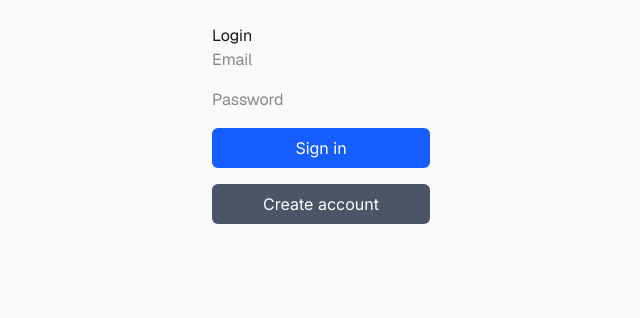
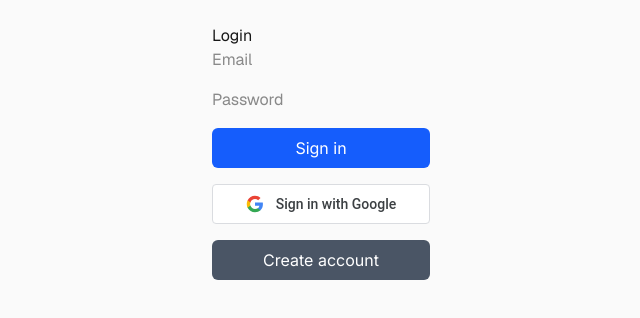
Before and after one commit to laisacaz/react-product-analytics-dashboard, a Next.js app: page / in a window 1280 px wide. Shown: the top 318 px of the page, without its empty margins (319-959 px from the left). Built offline with nearby package versions, Linux system fonts and the light colour scheme.

Commit message:
add google sign in button

```diff
--- a/app/login/page.tsx
+++ b/app/login/page.tsx
@@ -1,5 +1,6 @@
 "use client";
 
+import { GoogleLoginButton } from "@/components/auth/GoogleLoginButton";
 import { Button } from "@/components/ui/Button";
 import { useState } from "react";
 
@@ -14,6 +15,11 @@ export function LoginPage() {
 
         // Aqui você chamará sua API
     }
+
+    async function handleGoogleLogin() {
+
+    }
+
     return (
         <div className="flex flex-col flex-1 items-center justify-center bg-zinc-50 font-sans dark:bg-black">
             <main className="flex min-h-screen flex-col p-6">
@@ -36,6 +42,8 @@ export function LoginPage() {
                     ></input>
                     <Button
                         type="submit" variant="primary">Sign in</Button>
+                    <GoogleLoginButton
+                        onClick={handleGoogleLogin} />
                     <Button
                         variant="secondary">Create account</Button>
                 </form>
--- /dev/null
+++ b/components/auth/GoogleLoginButton.tsx
@@ -0,0 +1,28 @@
+export function GoogleLoginButton({ onClick }: { onClick: () => void }) {
+    return (
+        <button
+            type="button"
+            onClick={onClick}
+            style={{ fontFamily: "'Google Sans', Roboto, Arial, sans-serif" }}
+            className="
+        flex items-center justify-center gap-3
+        w-full h-10 px-4
+        bg-white hover:bg-gray-50
+        border border-[#dadce0] hover:border-gray-400
+        rounded
+        text-sm font-medium text-[#3c4043]
+        shadow-none hover:shadow-sm
+        transition-all duration-150
+        focus:outline-none
+      "
+        >
+            <img
+                src="/google-icon.svg"
+                alt="Google"
+                width={18}
+                height={18}
+            />
+            Sign in with Google
+        </button>
+    )
+}
```
Also changed, not shown: public/google-icon.svg (added).
